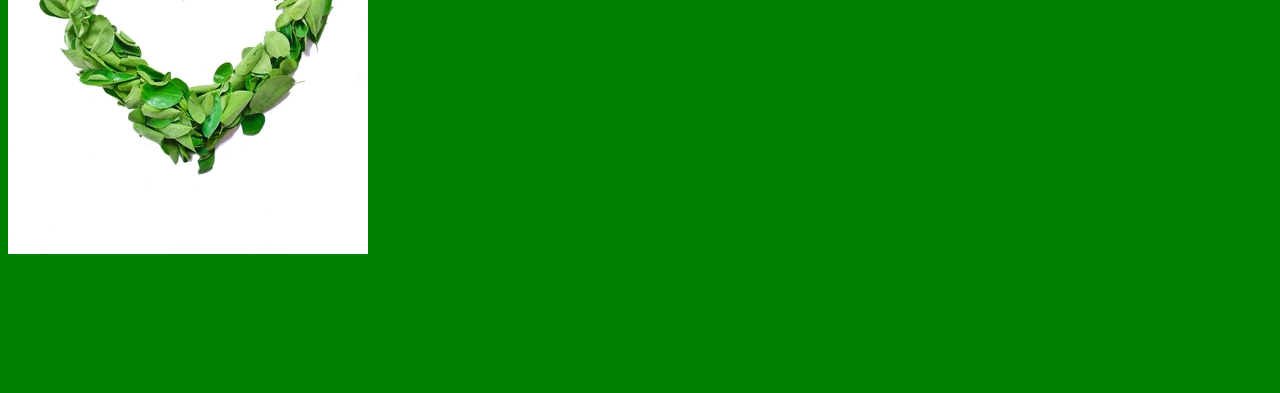
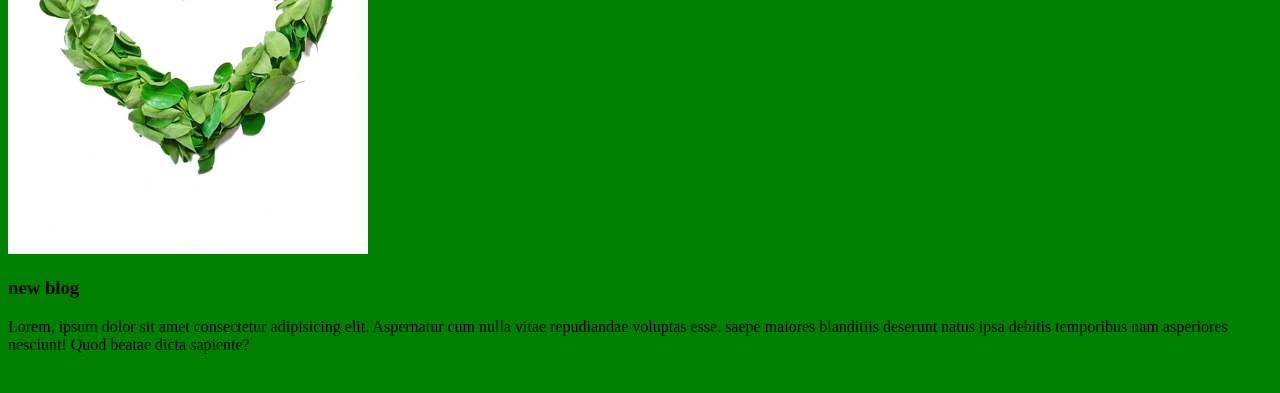
Before and after one commit to Abulkalam36/new-project-demo, a plain HTML site: page index.html in a window 1280 px wide. Shown: the part 377-770 px from the top of the page. Drawn offline with Linux system fonts and the light colour scheme.

Commit message:
new blog

```diff
--- a/index.html
+++ b/index.html
@@ -6,7 +6,7 @@
     <meta http-equiv="X-UA-Compatible" content="IE=edge">
     <meta name="viewport" content="width=device-width, initial-scale=1.0">
     <link rel="stylesheet" href="css/style.css">
-    <title>Document</title>
+    <title>Documented</title>
 </head>
 
 <body>
@@ -17,6 +17,14 @@
     </header>
     <h1>how are you github</h1>
     <img src="moringa  leaf love.jpg" alt="">
+
+
+    <div>
+        <h3>new blog</h3>
+        <p>Lorem, ipsum dolor sit amet consectetur adipisicing elit. Aspernatur cum nulla vitae repudiandae voluptas
+            esse, saepe maiores blanditiis deserunt natus ipsa debitis temporibus nam asperiores nesciunt! Quod beatae
+            dicta sapiente?</p>
+    </div>
 </body>
 
 </html>
```
